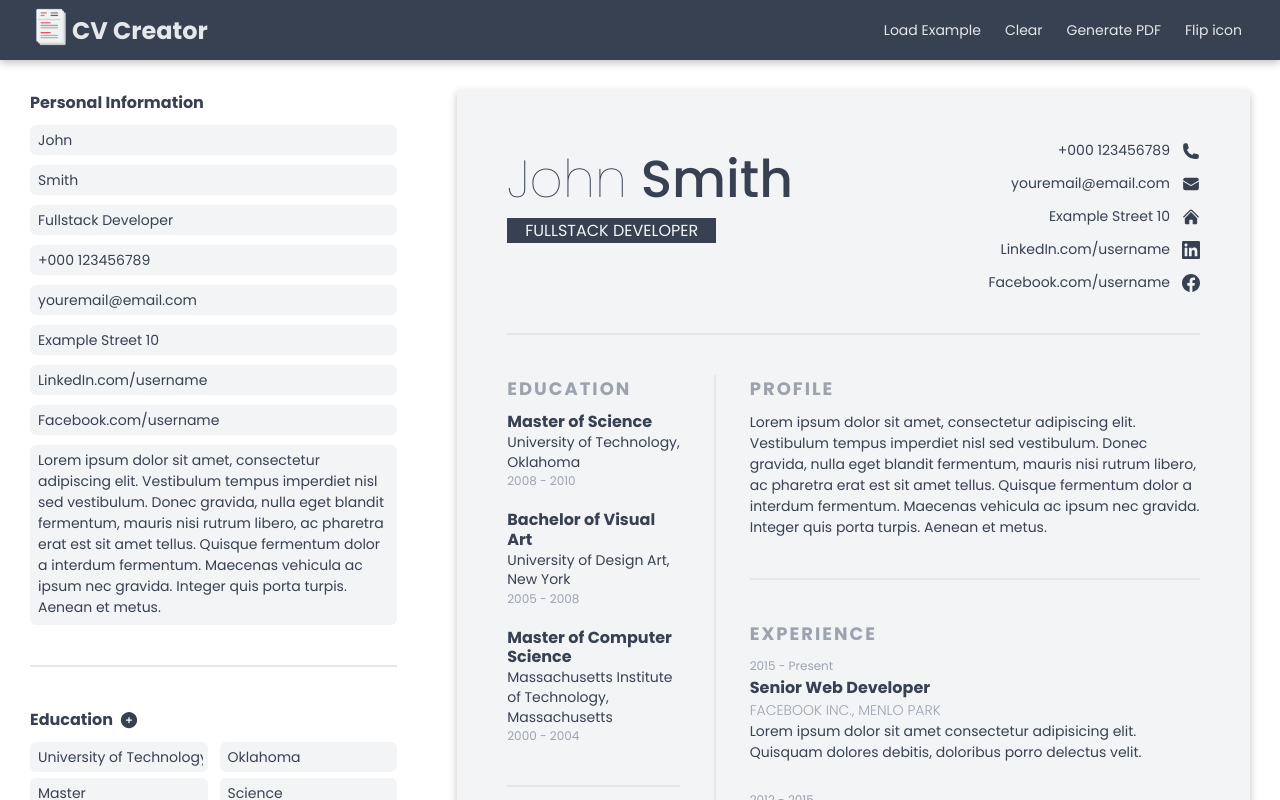
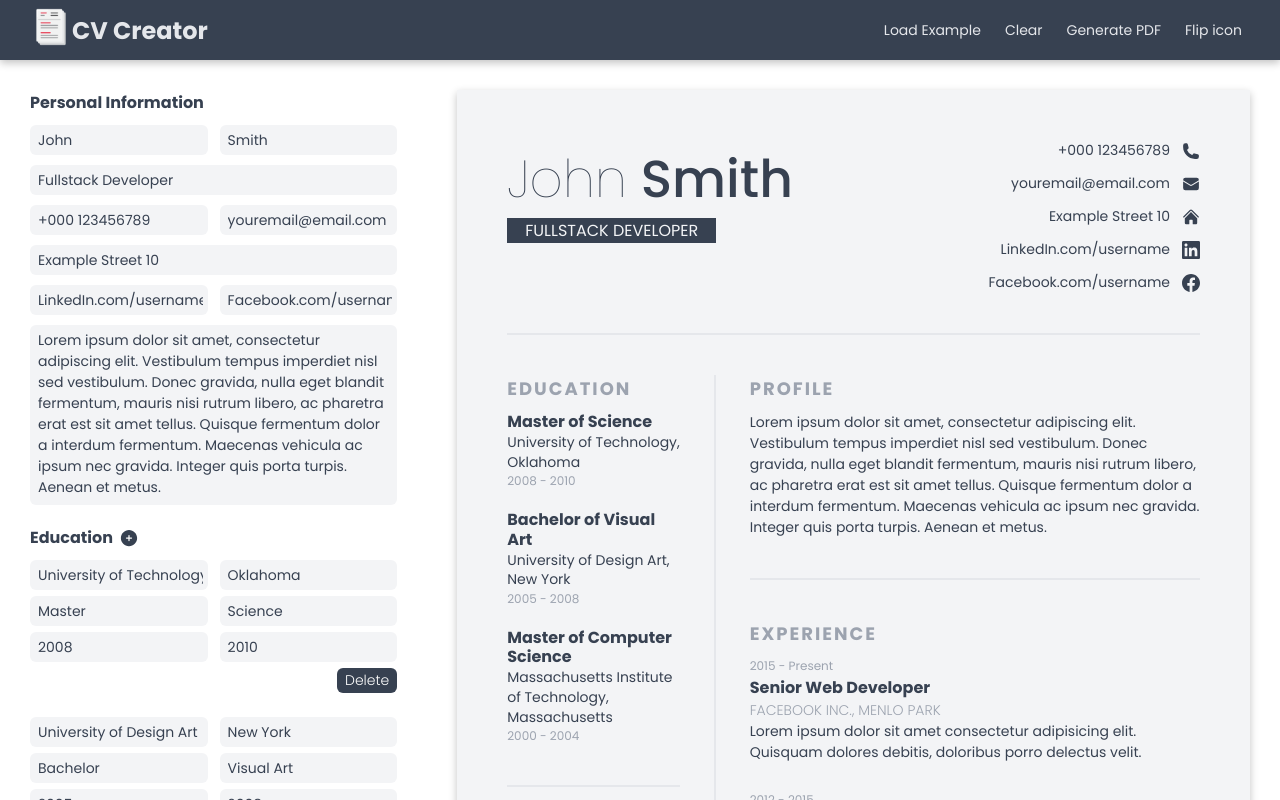
Before and after one commit to GDimitroff/cv-creator, a React (Create React App) app: page / in a window 1280 px wide. Shown: the top 800 px of the page. Built offline with nearby package versions, Linux system fonts and the light colour scheme.

Commit message:
Fix minor bugs

```diff
--- a/src/components/CVForm/CVForm.js
+++ b/src/components/CVForm/CVForm.js
@@ -7,9 +7,7 @@ const CVForm = () => {
   return (
     <section className={classes['cv-form']}>
       <GeneralInfo />
-      <hr />
-      <Education/>
-      <hr />
+      <Education />
       <Skills />
     </section>
   );
--- a/src/components/CVForm/GeneralInfo.js
+++ b/src/components/CVForm/GeneralInfo.js
@@ -22,6 +22,7 @@ const GeneralInfo = () => {
     <div className={classes['general-info']}>
       <h3>Personal Information</h3>
       <form>
+        <div className={classes.input}>
           <Input
             type="text"
             name="firstName"
@@ -36,6 +37,7 @@ const GeneralInfo = () => {
             value={generalInfo.lastName}
             onChange={(e) => handleOnChange(e)}
           />
+        </div>
         <Input
           type="text"
           name="title"
@@ -43,6 +45,7 @@ const GeneralInfo = () => {
           value={generalInfo.title}
           onChange={(e) => handleOnChange(e)}
         />
+        <div className={classes.input}>
           <Input
             type="tel"
             name="phoneNumber"
@@ -57,6 +60,7 @@ const GeneralInfo = () => {
             value={generalInfo.email}
             onChange={(e) => handleOnChange(e)}
           />
+        </div>
         <Input
           type="text"
           name="address"
@@ -64,6 +68,7 @@ const GeneralInfo = () => {
           value={generalInfo.address}
           onChange={(e) => handleOnChange(e)}
         />
+        <div className={classes.input}>
           <Input
             type="text"
             name="linkedIn"
@@ -78,6 +83,7 @@ const GeneralInfo = () => {
             value={generalInfo.facebook}
             onChange={(e) => handleOnChange(e)}
           />
+        </div>
         <TextArea
           name="description"
           placeholder="Description"
--- a/src/components/CVForm/GeneralInfo.module.css
+++ b/src/components/CVForm/GeneralInfo.module.css
@@ -8,3 +8,8 @@
   flex-direction: column;
   gap: 10px;
 }
+
+.input {
+  display: flex;
+  gap: 12px;
+}
--- a/src/components/CVPreview/Education.js
+++ b/src/components/CVPreview/Education.js
@@ -3,7 +3,7 @@ import classes from './Education.module.css';
 const Education = ({ education }) => {
   const educationList = education.map((edu) => {
     return (
-      <div key={edu.universityName}>
+      <div key={edu.id}>
         <h3>
           {edu.degree} of {edu.subject}
         </h3>
--- a/src/contexts/CVContext.js
+++ b/src/contexts/CVContext.js
@@ -44,8 +44,12 @@ function cvReducer(cv, action) {
         education: [
           {
             id: uuidv4(),
-            title: '',
-            rating: '',
+            universityName: '',
+            city: '',
+            degree: '',
+            subject: '',
+            from: '',
+            to: '',
           },
           ...cv.education,
         ],
--- a/src/index.css
+++ b/src/index.css
@@ -23,7 +23,6 @@ body {
   font-family: 'Poppins', sans-serif;
   font-size: 1.6rem;
   font-weight: 400;
-  min-height: 100vh;
   color: var(--primary-dark);
   background-color: var(--primary-light);
 }
```
Lines whose indentation alone changed are shown as unchanged.
